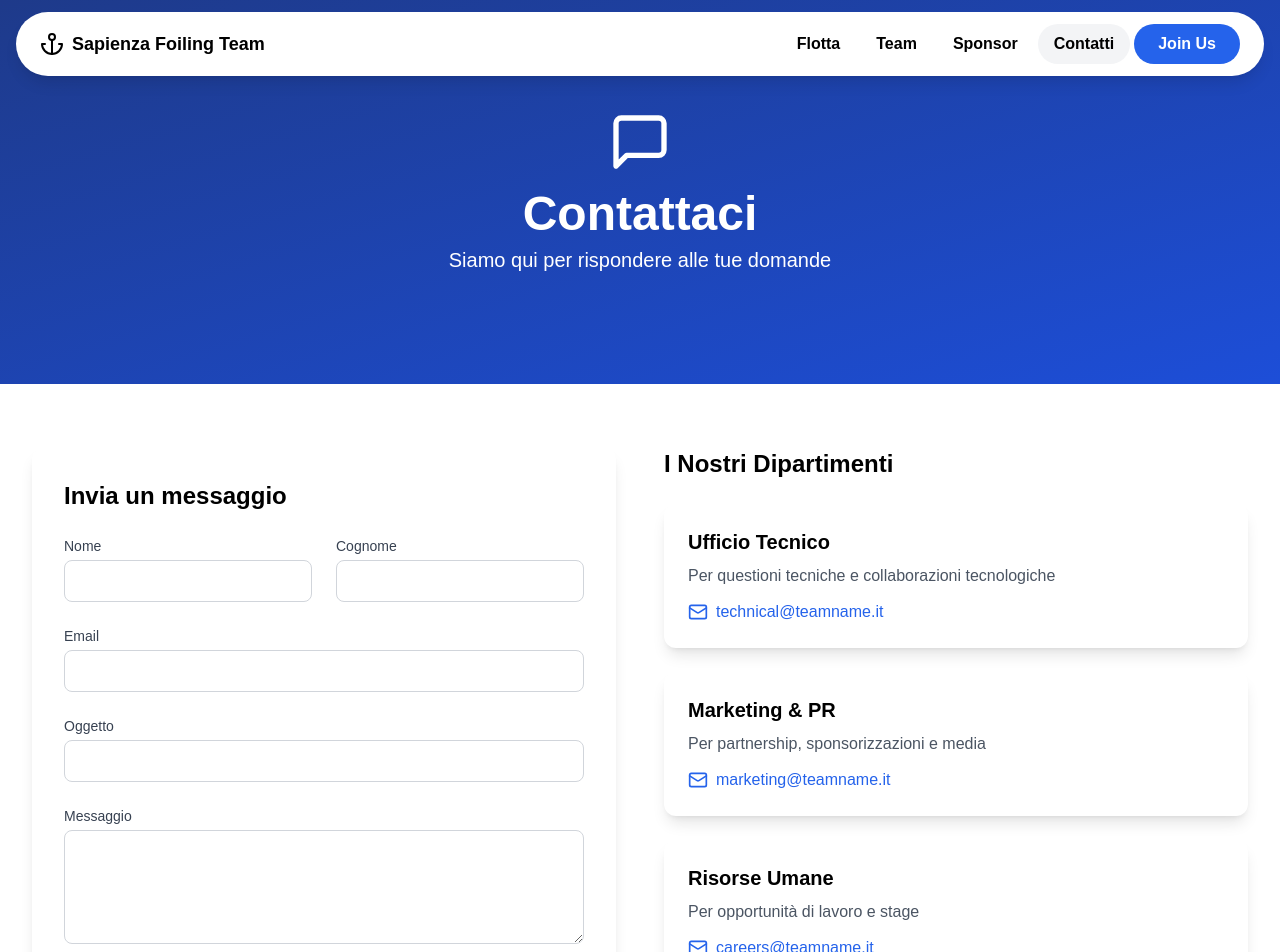
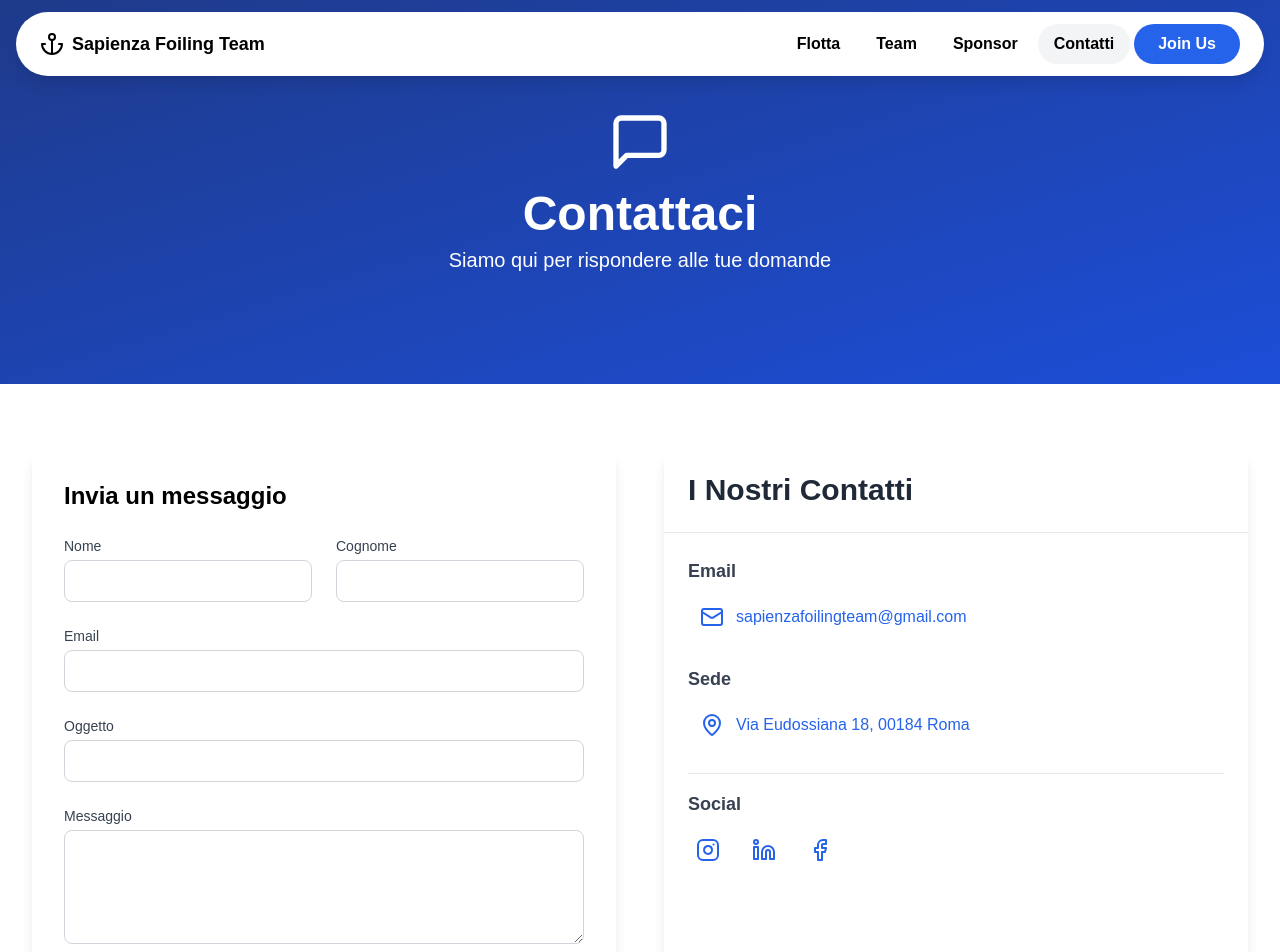
Before and after one commit to nannipy/sapienzafoilingteam, a Next.js app: page /contact in a window 1280 px wide. Shown: the top 952 px of the page. Built offline with nearby package versions, Linux system fonts and the light colour scheme.

Commit message:
contatti updated

```diff
--- a/app/contact/page.tsx
+++ b/app/contact/page.tsx
@@ -8,6 +8,8 @@
 
   CheckCircle2
 } from 'lucide-react';
+import {  MapPin, Phone, Facebook, Instagram, Linkedin } from 'lucide-react';
+
 
 const ContactPage = () => {
   const [formStatus, setFormStatus] = useState('idle'); // idle, sending, success, error
@@ -125,21 +127,68 @@
           </div>
 
           {/* Departments */}
-          <div>
-            <h2 className="text-2xl font-bold mb-6">I Nostri Dipartimenti</h2>
-            <div className="space-y-6">
-              {departments.map((dept, index) => (
-                <div key={index} className="bg-white rounded-xl shadow-lg p-6">
-                  <h3 className="text-xl font-semibold mb-2">{dept.name}</h3>
-                  <p className="text-gray-600 mb-3">{dept.description}</p>
-                  <div className="flex items-center text-blue-600">
-                    <Mail className="w-5 h-5 mr-2" />
-                    <a href={`mailto:${dept.email}`} className="hover:underline">
-                      {dept.email}
+
+          <div className="bg-white w-full max-w-2xl mx-auto rounded-xl shadow-lg">
+            <div className="border-b p-6">
+              <h2 className="text-3xl font-bold text-gray-800">I Nostri Contatti</h2>
+            </div>
+
+            <div className="p-6">
+              <div className="space-y-6">
+                {/* Email Section */}
+                <div className="group">
+                  <h3 className="text-lg font-semibold text-gray-700 mb-2">Email</h3>
+                  <a
+                    href="mailto:sapienzafoilingteam@gmail.com"
+                    className="flex items-center space-x-3 p-3 rounded-lg hover:bg-blue-50 transition-colors duration-200"
+                  >
+                    <Mail className="w-6 h-6 text-blue-600" />
+                    <span className="text-blue-600 group-hover:underline">sapienzafoilingteam@gmail.com</span>
+                  </a>
+                </div>
+
+                {/* Location Section */}
+                <div className="group">
+                  <h3 className="text-lg font-semibold text-gray-700 mb-2">Sede</h3>
+                  <a
+                    href="https://goo.gl/maps/YOUR_LOCATION"
+                    target="_blank"
+                    rel="noopener noreferrer"
+                    className="flex items-center space-x-3 p-3 rounded-lg hover:bg-blue-50 transition-colors duration-200"
+                  >
+                    <MapPin className="w-6 h-6 text-blue-600" />
+                    <span className="text-blue-600 group-hover:underline">Via Eudossiana 18, 00184 Roma</span>
+                  </a>
+                </div>
+
+                {/* Social Links */}
+                <div className="pt-4 border-t">
+                  <h3 className="text-lg font-semibold text-gray-700 mb-3">Social</h3>
+                  <div className="flex space-x-4">
+                    <a
+                      href="#"
+                      className="p-2 rounded-full hover:bg-blue-50 transition-colors duration-200"
+                      aria-label="Instagram"
+                    >
+                      <Instagram className="w-6 h-6 text-blue-600" />
+                    </a>
+                    <a
+                      href="#"
+                      className="p-2 rounded-full hover:bg-blue-50 transition-colors duration-200"
+                      aria-label="LinkedIn"
+                    >
+                      <Linkedin className="w-6 h-6 text-blue-600" />
+                    </a>
+                    <a
+                      href="#"
+                      className="p-2 rounded-full hover:bg-blue-50 transition-colors duration-200"
+                      aria-label="Facebook"
+                    >
+                      <Facebook className="w-6 h-6 text-blue-600" />
                     </a>
                   </div>
                 </div>
-              ))}
+              </div>
             </div>
           </div>
         </div>
--- a/package.json
+++ b/package.json
@@ -11,9 +11,10 @@
   "dependencies": {
     "@vercel/analytics": "^1.4.1",
     "@vercel/speed-insights": "^1.1.0",
+    "card": "^2.5.4",
     "framer-motion": "^11.11.17",
     "lucide-react": "^0.460.0",
-    "next": "15.0.3",
+    "next": "^15.1.4",
     "react": "^18.3.1",
     "react-dom": "^18.3.1",
     "react-intersection-observer": "^9.13.1"
```
Also changed, not shown: 1 other file (tests, documents, lock files or other folders).
